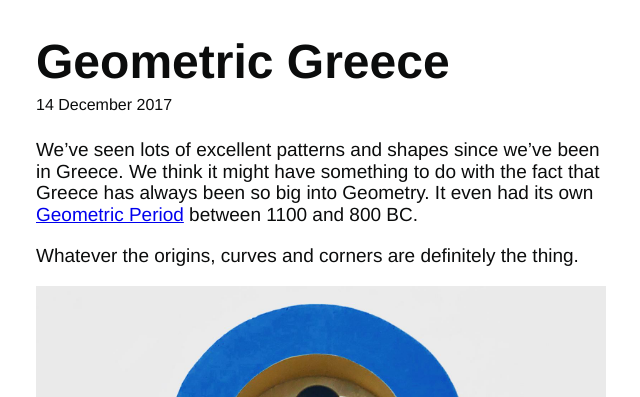
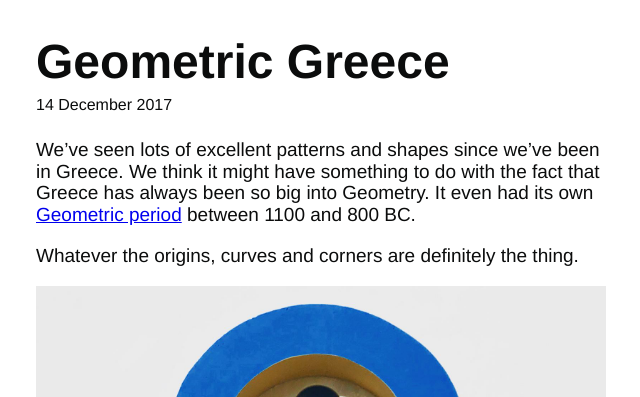
Before and after one commit to tombye/trexit, a Jekyll site: the page built from _posts/2017-12-14-geometric-greece.markdown, in a window 1280 px wide and 900 px high. Shown: the part 67-464 px from the top of the window, without its empty margins (124-764 px from the left). Built offline with Jekyll 4.4.1, drawn with Linux system fonts in a browser that asks for light colours.

Commit message:
Update 2017-12-14-geometric-greece.markdown

```diff
--- a/_posts/2017-12-14-geometric-greece.markdown
+++ b/_posts/2017-12-14-geometric-greece.markdown
@@ -5,7 +5,7 @@ date: 2017-12-14 21:50 +0100
 categories: jekyll update
 ---
 
-We’ve seen lots of excellent patterns and shapes since we’ve been in Greece. We think it might have something to do with the fact that Greece has always been so big into Geometry. It even had its own [Geometric Period](https://en.m.wikipedia.org/wiki/Geometric_art) between 1100 and 800 BC.
+We’ve seen lots of excellent patterns and shapes since we’ve been in Greece. We think it might have something to do with the fact that Greece has always been so big into Geometry. It even had its own [Geometric period](https://en.m.wikipedia.org/wiki/Geometric_art) between 1100 and 800 BC.
 
 Whatever the origins, curves and corners are definitely the thing.
 
```
